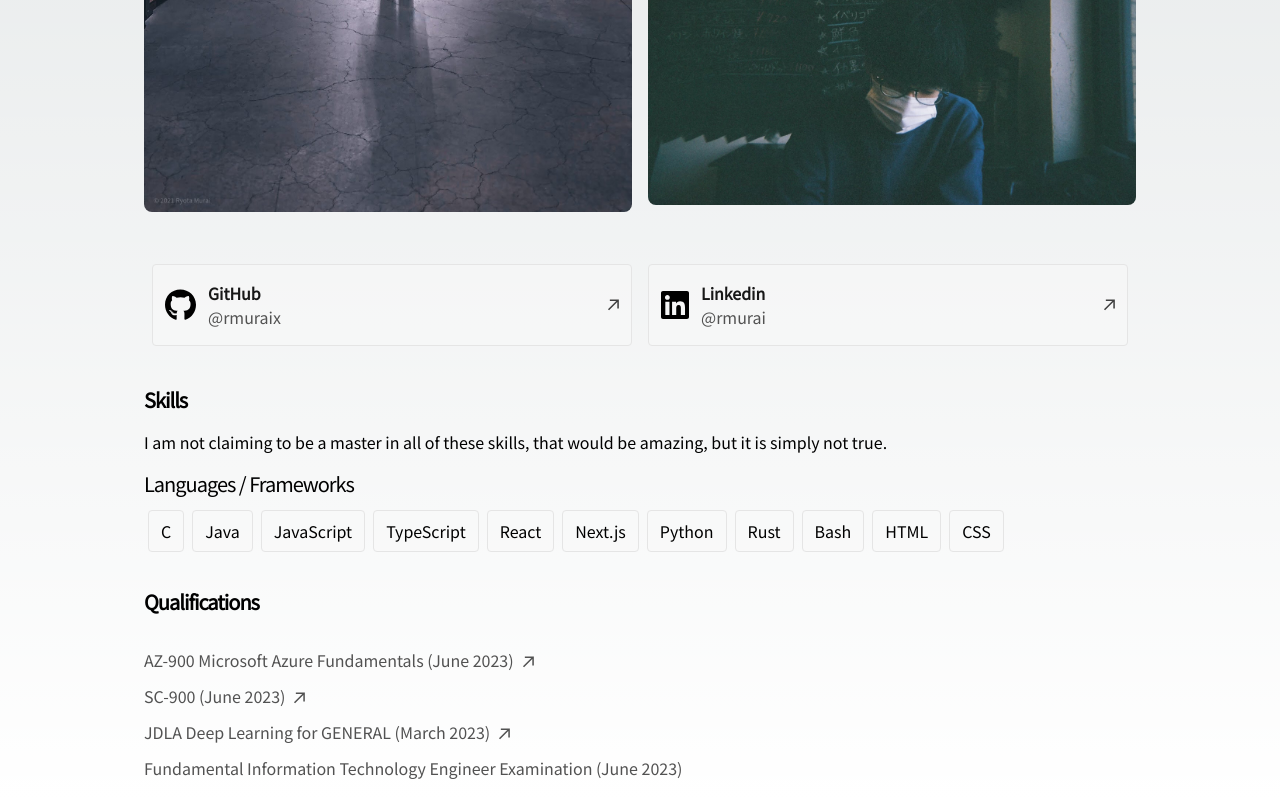
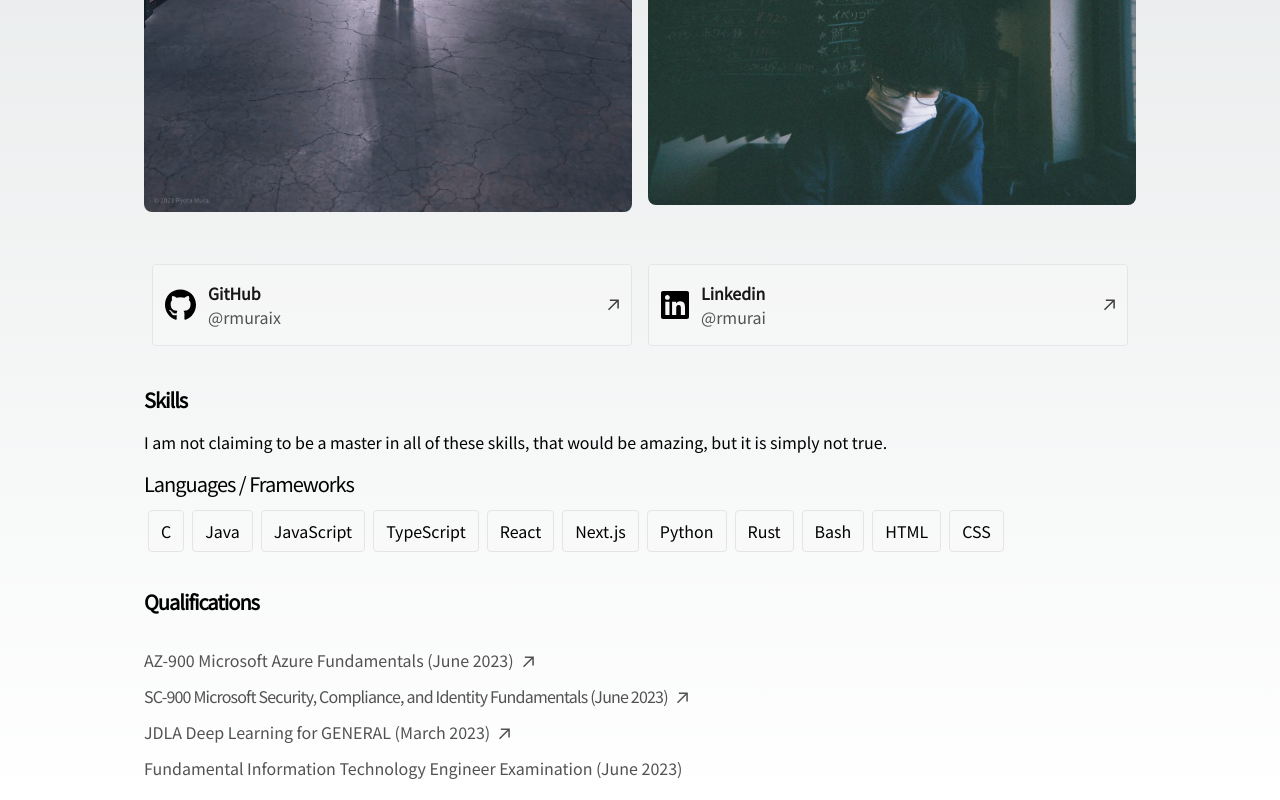
Before and after one commit to rmuraix/rmurai.com, a Next.js app: page / in a window 1280 px wide. Shown: the part 896-1696 px from the top of the page. Built offline with nearby package versions, Linux system fonts and the light colour scheme.

Commit message:
Fix qualifications style

```diff
--- a/app/page.tsx
+++ b/app/page.tsx
@@ -123,7 +123,7 @@ export default function Home() {
             target="_blank"
             href="https://www.credly.com/badges/c695749d-2518-40bb-94c6-e57d717e0d78/public_url"
           >
-            <p className="mr-2 h-7">
+            <p className="mr-2 h-14 sm:h-7">
               AZ-900 Microsoft Azure Fundamentals (June 2023)
             </p>
             <ArrowIcon />
@@ -136,7 +136,10 @@ export default function Home() {
             target="_blank"
             href="https://www.credly.com/badges/3ebacfb9-149f-4dfc-ad6a-bbd53720581e/public_url"
           >
-            <p className="mr-2 h-7">SC-900 (June 2023)</p>
+            <p className="mr-2 h-14 tracking-tighter sm:h-7">
+              SC-900 Microsoft Security, Compliance, and Identity Fundamentals
+              (June 2023)
+            </p>
             <ArrowIcon />
           </a>
         </li>
@@ -147,14 +150,14 @@ export default function Home() {
             target="_blank"
             href="https://www.openbadge-global.com/ns/portal/openbadge/public/assertions/detail/UjdOOTJ4TmxwUE1neTBJb0ovQm9FZz09"
           >
-            <p className="mr-2 h-7">
+            <p className="mr-2 h-14 sm:h-7">
               JDLA Deep Learning for GENERAL (March 2023)
             </p>
             <ArrowIcon />
           </a>
         </li>
         <li>
-          <p className="mr-2 h-7">
+          <p className="mr-2 h-14 sm:h-7">
             Fundamental Information Technology Engineer Examination (June 2023)
           </p>
         </li>
```
